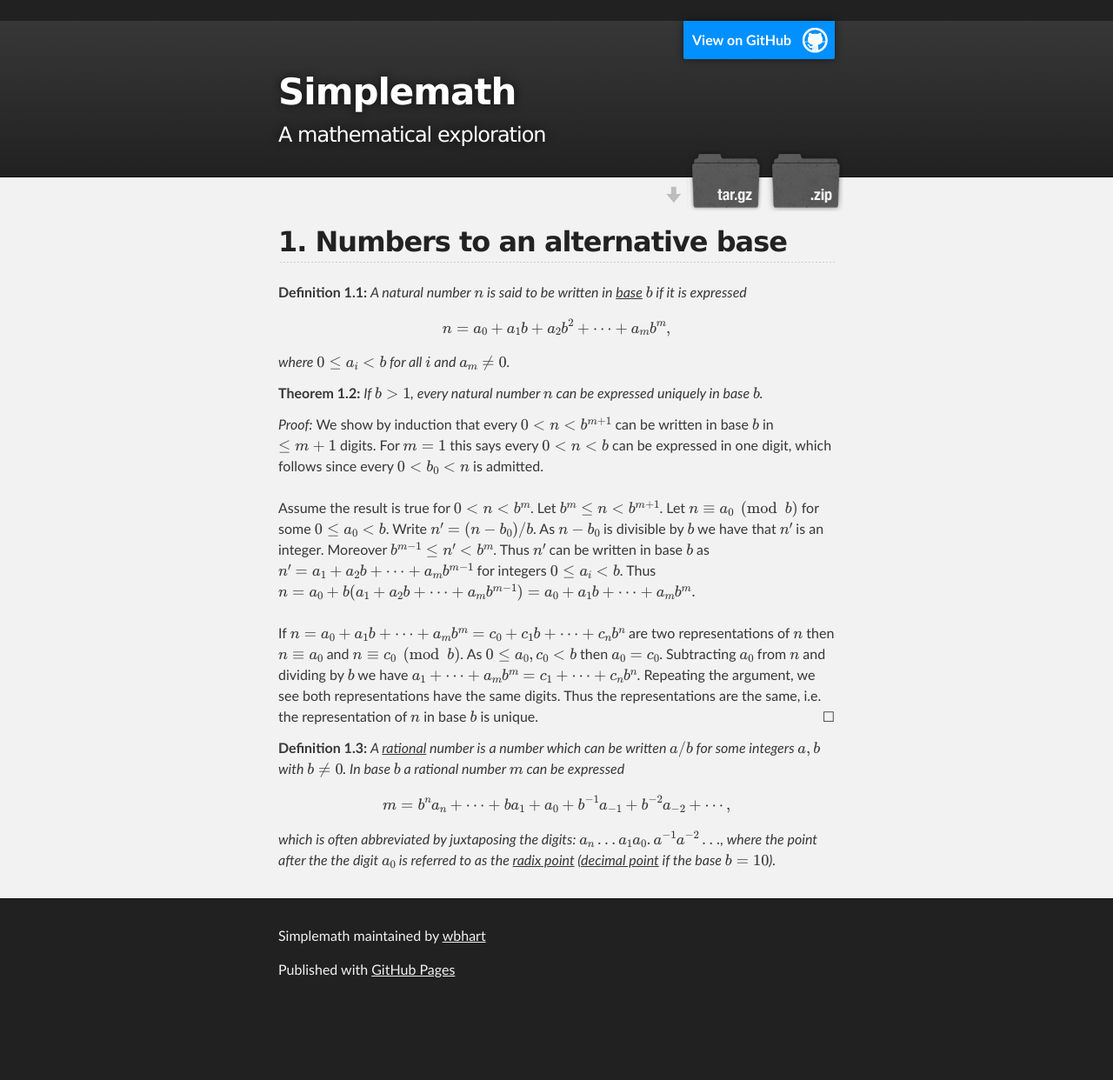
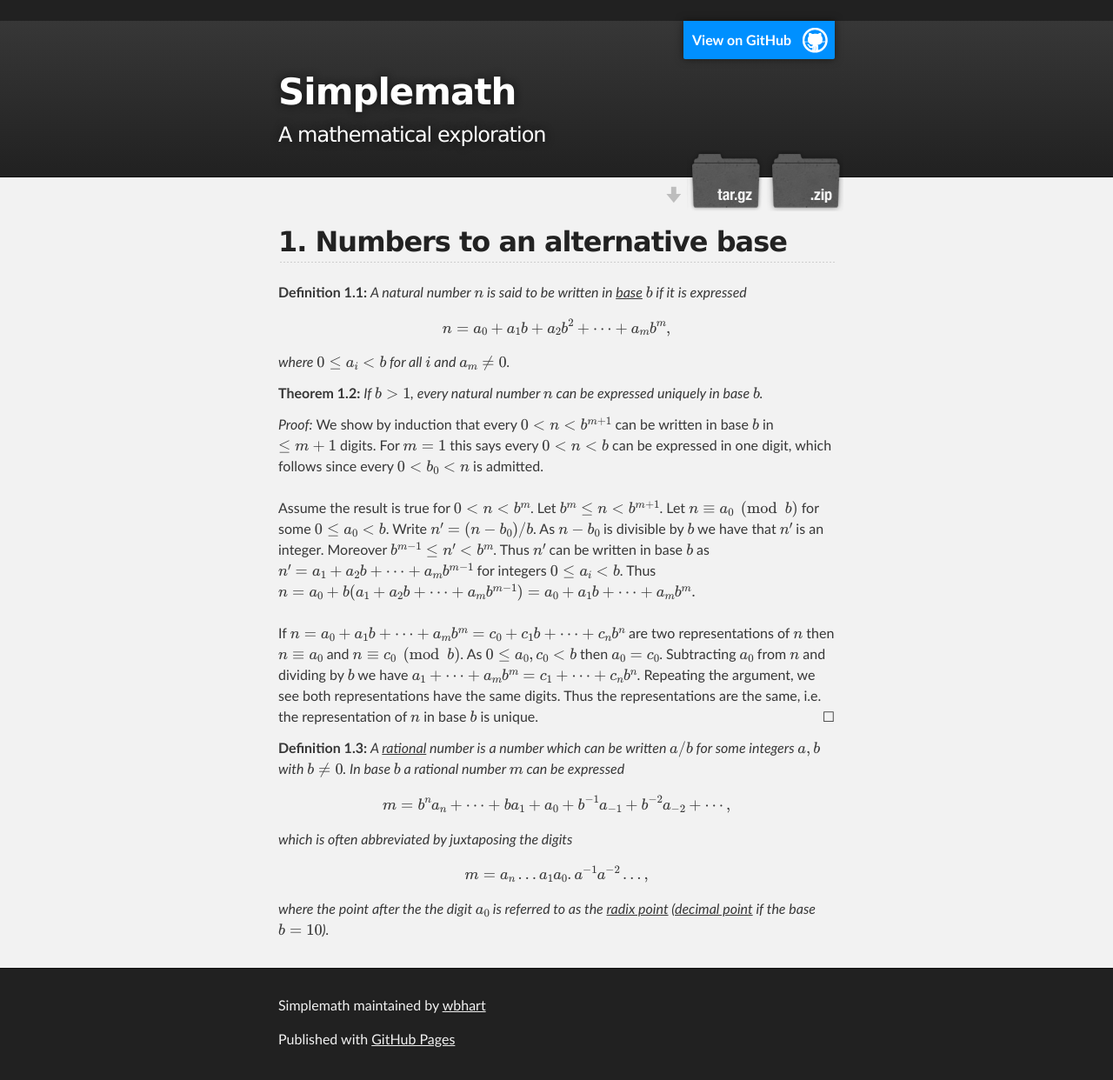
Before and after one commit to wbhart/SimpleMath, a Jekyll site: the page built from altbase.html, in a window 1280 px wide. Shown: the whole page at 87% size. Built offline with Jekyll 4.4.1, drawn with Linux system fonts in a browser that asks for light colours; formulas are drawn with MathJax 3; before the commit the page ends 1162 px from its top, so only the background shows below that.

```diff
--- a/altbase.html
+++ b/altbase.html
@@ -30,6 +30,8 @@ Thus the representations are the same, i.e. the representation of $n$ in base $b
 <definition> A <u>rational</u> number is a number which can be written $a/b$ for some integers $a, b$ with $b \neq 0$. In
 base $b$ a rational number $m$ can be expressed
 $$m = b^na_n + \cdots + ba_1 + a_0 + b^{-1}a_{-1} + b^{-2}a_{-2} + \cdots,$$
-which is often abbreviated by juxtaposing the digits: $a_n \ldots a_1 a_0 . a^{-1} a^{-2}\ldots$, where the point after the
-the digit $a_0$ is referred to as the <u>radix point</u> (<u>decimal point</u> if the base $b = 10$).
+which is often abbreviated by juxtaposing the digits
+$$m = a_n \ldots a_1 a_0 . a^{-1} a^{-2}\ldots,$$
+where the point after the the digit $a_0$ is referred to as the <u>radix point</u> (<u>decimal point</u> if the base
+$b = 10$).
 </definition>
```
